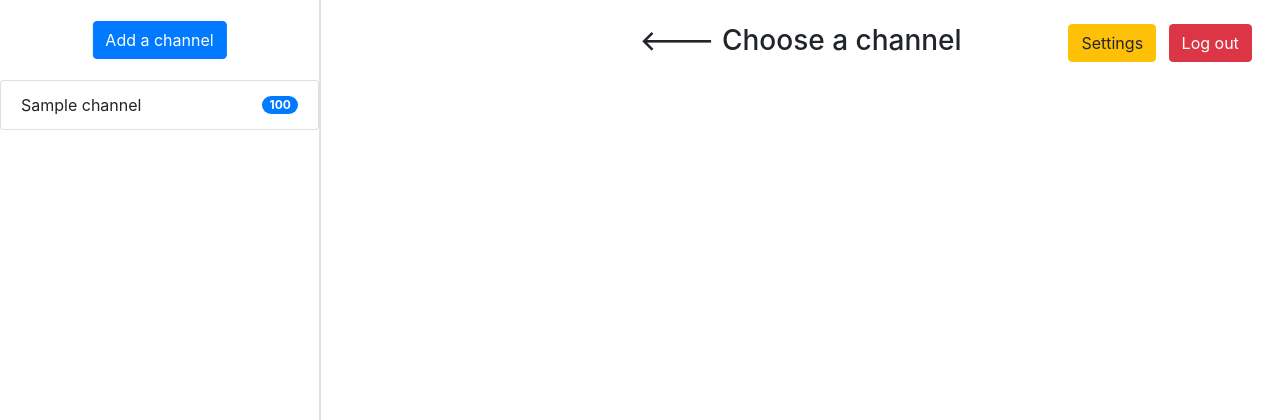
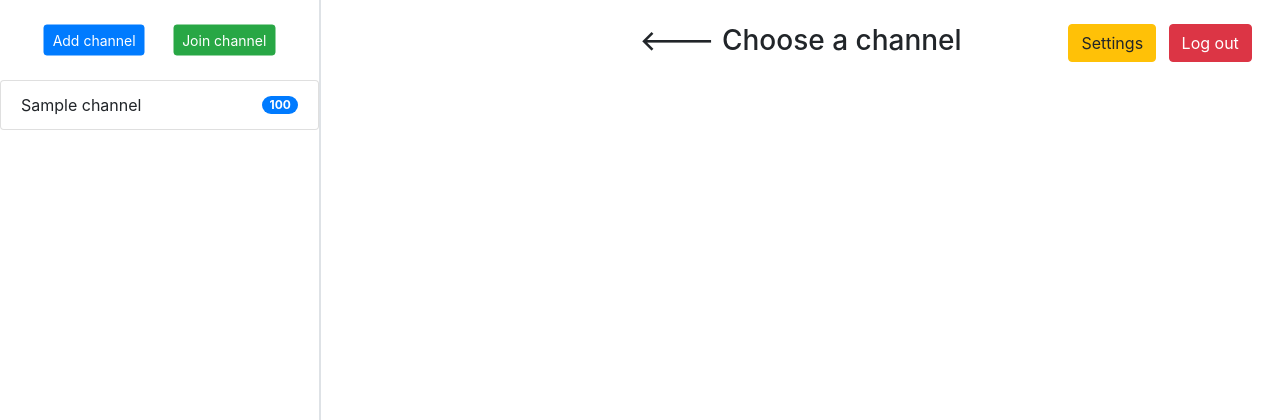
Before and after one commit to dzionek/channels, a Flask app: page /app in a window 1280 px wide. Shown: the top 420 px of the page. Run offline with Flask 2, Linux system fonts and the light colour scheme; tables that the repository leaves empty hold one stand-in row (values such as "Sample post"); style sheets or scripts are compiled from the project's sources; some libraries are stand-ins or nearby versions.

Commit message:
Three forms basic set up

```diff
--- /dev/null
+++ b/app/forms/channel.py
@@ -0,0 +1,78 @@
+import re
+
+from flask_wtf import FlaskForm
+from wtforms import StringField, SubmitField, PasswordField
+from wtforms.validators import DataRequired, ValidationError, Length, EqualTo
+
+from app.models.channel import Channel
+
+"""
+Module containing the forms to add and update a channel.
+"""
+
+class ChannelForm(FlaskForm):
+    """Base channel form class with methods to validate the email."""
+
+    @staticmethod
+    def _channel_has_invalid_name(name: str) -> bool:
+        """Check if the channel has invalid name. Its name is invalid if either it is empty,
+        has trailing or leading spaces, or violates the `valid_pattern` regex.
+
+        Args:
+            name: Name of the channel to be checked.
+
+        Returns:
+            True if it has invalid name, False otherwise.
+
+        """
+        valid_pattern = re.compile(r'[A-Za-z0-9 \-_]+')
+
+        if not name:
+            return True
+        else:
+            return not(bool(re.fullmatch(valid_pattern, name))) \
+                   or name.startswith(' ') \
+                   or name.endswith(' ')
+
+    @staticmethod
+    def _channel_already_exists(name: str) -> bool:
+        """Check if the channel already exists in the database.
+
+        Args:
+            name: Name of the channel to be checked.
+
+        Returns:
+            True if it already exists, false otherwise.
+
+        """
+        channel = Channel.query.filter_by(name=name).first()
+        return bool(channel)
+
+
+class AddChannelForm(ChannelForm):
+    name = StringField('Name of the new channel', validators=[DataRequired(), Length(min=2, max=20)])
+    password = PasswordField('Password', validators=[DataRequired()])
+    confirm_password = PasswordField('Confirm Password', validators=[
+        DataRequired(), EqualTo('password', message='Passwords must match')
+    ])
+    submit = SubmitField('Add a channel')
+
+    def validate_name(self, name: StringField) -> None:
+        if self._channel_already_exists(name.data):
+            raise ValidationError('This channel name is taken. Choose a different one.')
+        elif self._channel_has_invalid_name(name.data):
+            raise ValidationError('Name of the channel is invalid.')
+
+class JoinChannelForm(ChannelForm):
+    name = StringField('Name of the new channel', validators=[DataRequired()])
+    password = PasswordField('Password', validators=[DataRequired()])
+
+class UpdateChannelForm(ChannelForm):
+    name = StringField('New name of the channel', validators=[DataRequired()])
+    submit = SubmitField('Update the channel')
+
+    def validate_name(self, name: StringField) -> None:
+        if self._channel_already_exists(name.data):
+            raise ValidationError('This channel name is either taken or the current name. Choose a different one.')
+        elif self._channel_has_invalid_name(name.data):
+            raise ValidationError('Name of the channel is invalid.')
--- a/app/main/routes.py
+++ b/app/main/routes.py
@@ -1,14 +1,21 @@
-from flask import request, render_template
-from typing import Tuple
+from typing import Tuple, Any
+
+from flask import request, render_template, jsonify
+from flask_login import current_user
 
 from .base import main
-from .utils import *
+from .utils import add_channel, get_messages, add_message, process_add_channel_form, process_update_channel_form
+
+from app.models.channel import Channel
+from app.models.message import Message
+
+from app.forms.channel import AddChannelForm, UpdateChannelForm
 
 """
 Routes for the main functionality of the app.
 """
 
-@main.route('/app')
+@main.route('/app', methods=['GET', 'POST'])
 def setup_app() -> str:
     """Get username, channels and messages from database and render the main app
     template with them.
@@ -20,8 +27,27 @@ def setup_app() -> str:
     channels = Channel.query.all()
     messages = Message.query.all()
 
+    add_channel_form = AddChannelForm()
+    update_channel_form = UpdateChannelForm()
+
+    add_channel_form_invalid = False
+
+    if add_channel_form.is_submitted():
+        if add_channel_form.validate_on_submit():
+            process_add_channel_form(add_channel_form)
+        else:
+            add_channel_form_invalid = True
+
+    elif update_channel_form.validate_on_submit():
+        process_update_channel_form(update_channel_form)
+
+    elif request.method == 'GET':
+        pass
+
     return render_template(
-        'app.html', username=current_user, channels=channels, messages=messages
+        'app.html', username=current_user, channels=channels, messages=messages,
+        add_channel_form=add_channel_form, update_channel_form=update_channel_form,
+        add_channel_form_invalid=add_channel_form_invalid
     )
 
 @main.route('/add-channel', methods=['POST'])
--- a/app/static/src/scss/app.scss
+++ b/app/static/src/scss/app.scss
@@ -26,14 +26,16 @@ $ui-height: 10vh;
   height: 100vh - $ui-height;
 }
 
-#channels-ui {
+#channels-ui-parent {
   height: $ui-height;
   position: relative;
-  button {
+  #channels-ui-child {
     position: absolute;
     top: 50%;
     left: 50%;
     transform: translate(-50%, -50%);
+    width: 100%;
+    text-align: center;
   }
 }
 
--- a/app/static/src/ts/index.ts
+++ b/app/static/src/ts/index.ts
@@ -1,4 +1,4 @@
-import {addChannelModal} from './add-channel'
+// import {addChannelModal} from './add-channel'
 import {channelSwitcher, sendMessageAddEventListener} from './messages'
 import {sockets} from './sockets'
 
@@ -7,7 +7,7 @@ import {sockets} from './sockets'
  */
 
 document.addEventListener('DOMContentLoaded', () => {
-    addChannelModal()
+    // addChannelModal()
     channelSwitcher()
     sendMessageAddEventListener()
     sockets()
--- a/app/templates/app-layout.html
+++ b/app/templates/app-layout.html
@@ -12,11 +12,15 @@
 
             <div class="col-md-3 border-right" id="channels">
 
-                <div id="channels-ui">
-
-                    <button type="button" class="btn btn-primary" data-toggle="modal" data-target="#add-channel-modal">
-                        Add a channel
+                <div id="channels-ui-parent">
+                    <div id="channels-ui-child">
+                        <button type="button" class="btn btn-primary btn-sm" data-toggle="modal" data-target="#add-channel-modal">
+                            Add channel
                         </button>
+                        <button type="button" class="btn btn-success btn-sm ml-4" data-toggle="modal" data-target="#join-channel-modal">
+                            Join channel
+                        </button>
+                    </div>
                 </div>
 
                 <div id="channels-list">
@@ -32,28 +36,124 @@
         </div>
     </div>
 
-    <!-- Modals -->
-    <div class="modal fade" id="add-channel-modal" tabindex="-1" role="dialog" aria-labelledby="exampleModalCenterTitle" aria-hidden="true">
+    <!---------------------- Modals ---------------------->
+
+    <!-- Add channel modal -->
+    <div class="modal fade" id="add-channel-modal" tabindex="-1" role="dialog" aria-labelledby="addChannelCenterTitle" aria-hidden="true">
         <div class="modal-dialog modal-dialog-centered" role="document">
             <div class="modal-content">
+                <form method="post" action="">
                     <div class="modal-header">
-                    <h5 class="modal-title" id="exampleModalCenterTitle">Add a new channel!</h5>
+                        <h5 class="modal-title" id="joinChannelCenterTitle">Join a new channel!</h5>
                         <button type="button" class="close" data-dismiss="modal" aria-label="Close">
                             <span aria-hidden="true">&times;</span>
                         </button>
                     </div>
                     <div class="modal-body modal-body-extended">
-                    <b>Name of a new channel:</b>
-                    <label>
-                        <input type="text" id="add-channel-input">
-                    </label>
+
+                        {{ add_channel_form.hidden_tag() }}
+                        <fieldset class="form-group">
+                            <div class="form-group">
+                                {{ add_channel_form.name.label(class="form-control-label") }}
+                                {% if add_channel_form.name.errors %}
+                                    {{ add_channel_form.name(class="form-control form-control-lg is-invalid") }}
+                                    <div class="invalid-feedback">
+                                        {% for error in form.name.errors %}
+                                            <span>{{ error }}</span>
+                                        {% endfor %}
+                                    </div>
+                                {% else %}
+                                    {{ add_channel_form.name(class="form-control form-control-lg") }}
+                                {% endif %}
+                            </div>
+                            <div class="form-group">
+                                {{ add_channel_form.password.label(class="form-control-label") }}
+                                {% if add_channel_form.password.errors %}
+                                    {{ add_channel_form.password(class="form-control form-control-lg is-invalid") }}
+                                    <div class="invalid-feedback">
+                                        {% for error in form.password.errors %}
+                                            <span>{{ error }}</span>
+                                        {% endfor %}
+                                    </div>
+                                {% else %}
+                                    {{ add_channel_form.password(class="form-control form-control-lg") }}
+                                {% endif %}
+                            </div>
+                            <div class="form-group">
+                                {{ add_channel_form.confirm_password.label(class="form-control-label") }}
+                                {% if add_channel_form.confirm_password.errors %}
+                                    {{ add_channel_form.confirm_password(class="form-control form-control-lg is-invalid") }}
+                                    <div class="invalid-feedback">
+                                        {% for error in add_channel_form.confirm_password.errors %}
+                                            <span>{{ error }}</span>
+                                        {% endfor %}
+                                    </div>
+                                {% else %}
+                                    {{ add_channel_form.confirm_password(class="form-control form-control-lg") }}
+                                {% endif %}
+                            </div>
+                        </fieldset>
                     </div>
                     <div class="modal-footer">
-                    <button type="button" class="btn btn-success" id="add-channel-add-button">Add</button>
-                    <button type="button" class="btn btn-danger" data-dismiss="modal" id="add-channel-close-button">
+                        <div class="form-group" id="button-div">
+                            {{ add_channel_form.submit(class="btn btn-success") }}
+                        </div>
+                        <button type="button" class="btn btn-danger" data-dismiss="modal" id="join-channel-close-button">
                             Close
                         </button>
                     </div>
+                </form>
+            </div>
+        </div>
+    </div>
+
+    {% if add_channel_form_invalid %}
+        <script>
+            document.addEventListener('DOMContentLoaded', () => {
+                $("#add-channel-modal").modal()
+            })
+        </script>
+    {% endif %}
+
+
+    <div class="modal fade" id="join-channel-modal" tabindex="-1" role="dialog" aria-labelledby="joinChannelCenterTitle" aria-hidden="true">
+        <div class="modal-dialog modal-dialog-centered" role="document">
+            <div class="modal-content">
+                <form method="post" action="">
+                    <div class="modal-header">
+                        <h5 class="modal-title" id="joinChannelCenterTitle">Join a new channel!</h5>
+                        <button type="button" class="close" data-dismiss="modal" aria-label="Close">
+                            <span aria-hidden="true">&times;</span>
+                        </button>
+                    </div>
+                    <div class="modal-body modal-body-extended">
+
+                            {{ update_channel_form.hidden_tag() }}
+                            <fieldset class="form-group">
+                                <div class="form-group">
+                                    {{ update_channel_form.name.label(class="form-control-label") }}
+                                    {% if update_channel_form.name.errors %}
+                                        {{ update_channel_form.name(class="form-control form-control-lg is-invalid") }}
+                                        <div class="invalid-feedback">
+                                            {% for error in form.name.errors %}
+                                                <span>{{ error }}</span>
+                                            {% endfor %}
+                                        </div>
+                                    {% else %}
+                                        {{ update_channel_form.name(class="form-control form-control-lg") }}
+                                    {% endif %}
+                                </div>
+                            </fieldset>
+                    </div>
+                    <div class="modal-footer">
+                        <div class="form-group" id="button-div">
+                            {{ update_channel_form.submit(class="btn btn-success") }}
+                        </div>
+                        <button type="button" class="btn btn-danger" data-dismiss="modal" id="join-channel-close-button">
+                            Close
+                        </button>
+                    </div>
+                </form>
             </div>
         </div>
     </div>
```
Also changed, not shown: app/login/utils.py (+0 -17 lines), app/main/utils.py (+10 -37 lines), app/static/src/ts/add-channel.ts (+78 -78 lines). Lines whose indentation alone changed are shown as unchanged.
